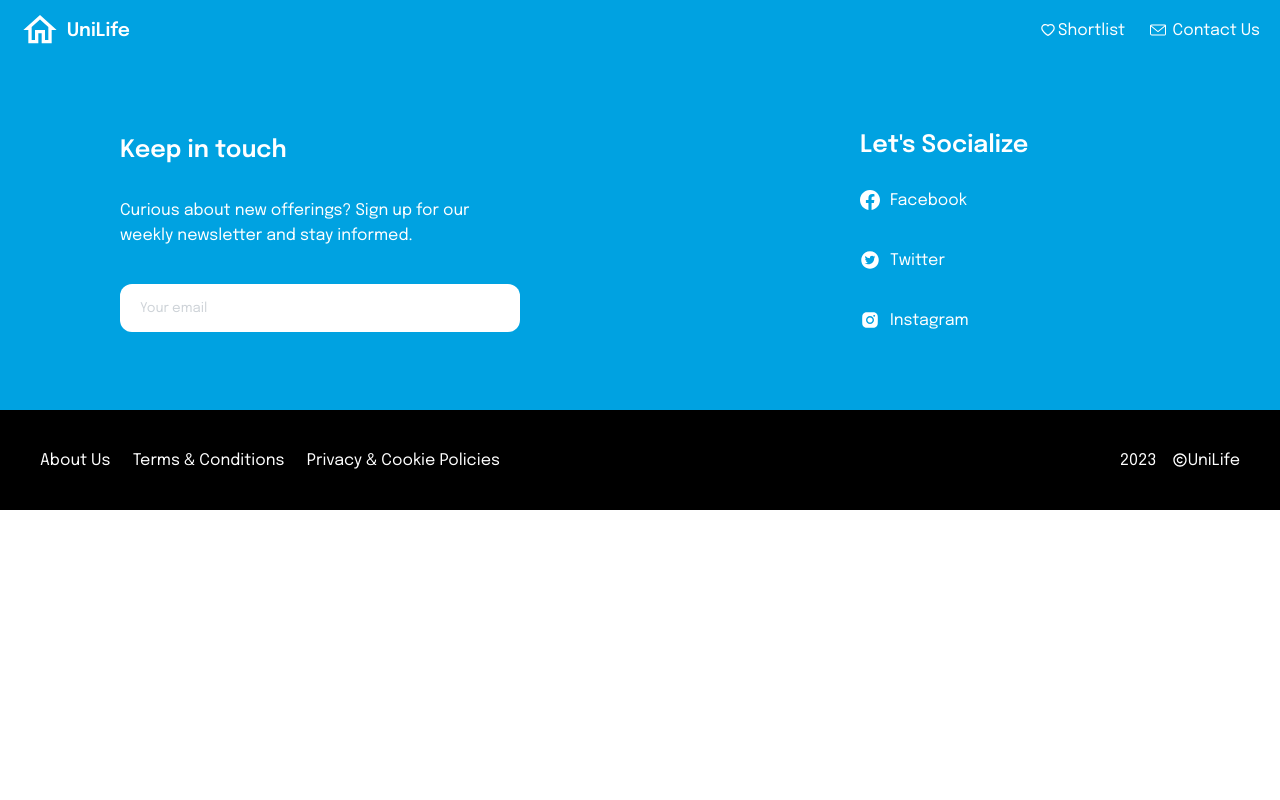
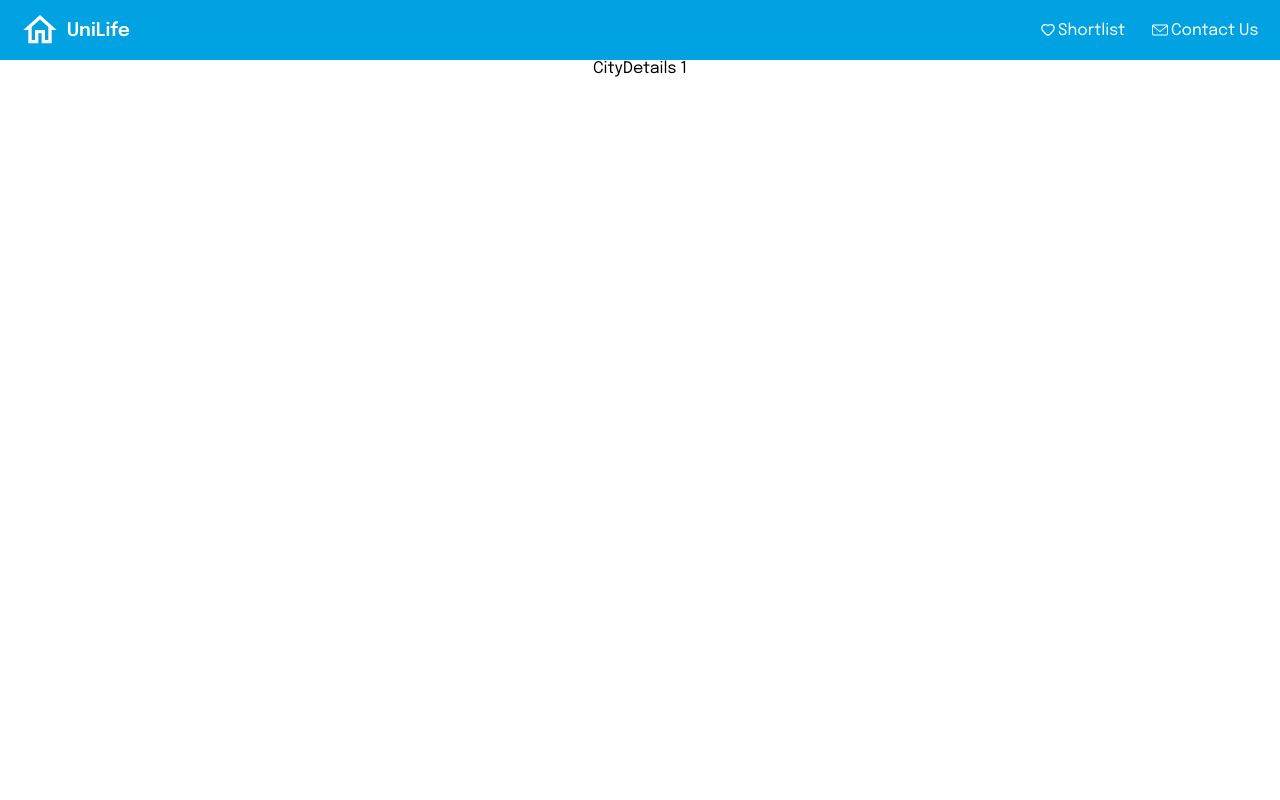
Before and after one commit to Asadlion92/UniLife-Unit-6, a React (Vite) app: page /allCities/cityDetails/1 in a window 1280 px wide. Shown: the top 800 px of the page. Built offline with nearby package versions, Linux system fonts and the light colour scheme.

Commit message:
started creating the modal

```diff
--- a/package.json
+++ b/package.json
@@ -14,6 +14,7 @@
     "react": "^18.2.0",
     "react-dom": "^18.2.0",
     "react-icons": "^4.9.0",
+    "react-modal": "^3.16.1",
     "react-router-dom": "^6.11.2"
   },
   "devDependencies": {
@@ -21,7 +22,7 @@
     "@types/react-dom": "^18.0.11",
     "@vitejs/plugin-react": "^4.0.0",
     "eslint": "^8.38.0",
-    "eslint-plugin-react": "^7.32.2",
+    "eslint-plugin-react": "^7.25.3",
     "eslint-plugin-react-hooks": "^4.6.0",
     "eslint-plugin-react-refresh": "^0.3.4",
     "vite": "^4.3.2"
--- a/src/App.jsx
+++ b/src/App.jsx
@@ -14,8 +14,8 @@ function App() {
       <Header />
       <Routes>
         <Route path='/' element={<Homepage />} />
-        <Route path='/see-all-cities' element={<SeeAllCities />} />
-        <Route path='see-all-cities/cityDetails/:productId' element={<CityDetails />} />
+        <Route path='/allCities' element={<SeeAllCities />} />
+        <Route path='allCities/cityDetails/:productId' element={<CityDetails />} />
       </Routes>
       <Footer />
     </BrowserRouter>
--- a/src/components/Header/Header.css
+++ b/src/components/Header/Header.css
@@ -32,8 +32,16 @@
 }
 
 .contact-us {
+    /* width: 110px; */
+    /* justify-content: space-between; */
+    display: flex;
     width: 110px;
-    justify-content: space-between;
+    justify-content: space-around;
+    border: none;
+    font-size: 16px;
+    background-color: transparent;
+    color: white;
+    cursor: pointer;
 }
 
 .house {
--- a/src/components/Header/Header.jsx
+++ b/src/components/Header/Header.jsx
@@ -1,11 +1,31 @@
-import React from 'react'
+import React, { useState } from 'react'
 import './Header.css'
 import {MdOutlineHome} from 'react-icons/md'
 import {AiOutlineHeart} from 'react-icons/ai'
 import {SlEnvolope} from 'react-icons/sl'
 import { Link } from 'react-router-dom'
+import Modal from 'react-modal'
 
 function Header() {
+
+  //Creating the Modal
+
+  const [isOpen, setIsOpen] = useState(false)
+
+  const customStyles = {
+    content: {
+      top: '50%',
+      left: '50%',
+      right: 'auto',
+      bottom: 'auto',
+      marginRight: '-50%',
+      transform: 'translate(-50%, -50%)',
+    },
+  };
+
+  // Make sure to bind modal to your appElement (https://reactcommunity.org/react-modal/accessibility/)
+  Modal.setAppElement('#root');
+
   return (
     <div className='header-container'>
       <Link to='/' className='left-content'>
@@ -17,10 +37,26 @@ function Header() {
           <AiOutlineHeart />
           <p>Shortlist</p>
         </div>
-        <div className="contact-us">
+
+        <button className='contact-us' onClick={() => setIsOpen(true)}>
           <SlEnvolope />
           <p>Contact Us</p>
-        </div>
+        </button>
+        <Modal
+          isOpen={isOpen}
+          onRequestClose={() => setIsOpen(false)}
+          style={customStyles}
+          contentLabel="Contact Us Modal"
+        >
+          <div className='modal'>
+            <div className='modal-content'>
+              <p>Testing</p>
+              <p>Testing</p>
+              <p>Testing</p>
+            </div>
+
+          </div>
+        </Modal>
       </div>
     </div>
   )
--- a/src/pages/CityDetails/CityDetails.css
+++ b/src/pages/CityDetails/CityDetails.css
@@ -0,0 +1,4 @@
+.city-details-container {
+    min-height: 100vh;
+    text-align: center;
+}
--- a/src/pages/CityDetails/CityDetails.jsx
+++ b/src/pages/CityDetails/CityDetails.jsx
@@ -8,7 +8,7 @@ function CityDetails() {
     // WAS ABLE TO GET USE PARAMS TO WORK AND DISPLAY THE PRODUCT ID FOR EACH CITY
 
   return (
-    <div>
+    <div className='city-details-container'>
         CityDetails {productId}
     </div>
   )
--- a/src/pages/Homepage/Homepage.jsx
+++ b/src/pages/Homepage/Homepage.jsx
@@ -36,7 +36,7 @@ function Homepage() {
         {cities.map((item, index)=><HomeForm key={index} city={item} />)}
       </div>
       <div className='btn-container'>
-        <Link to='/see-all-cities'><button>See All Cities</button></Link>
+        <Link to='/allCities'><button>See All Cities</button></Link>
       </div>
       <MidBanner />
 
```
Also changed, not shown: 1 other file (tests, documents, lock files or other folders).
